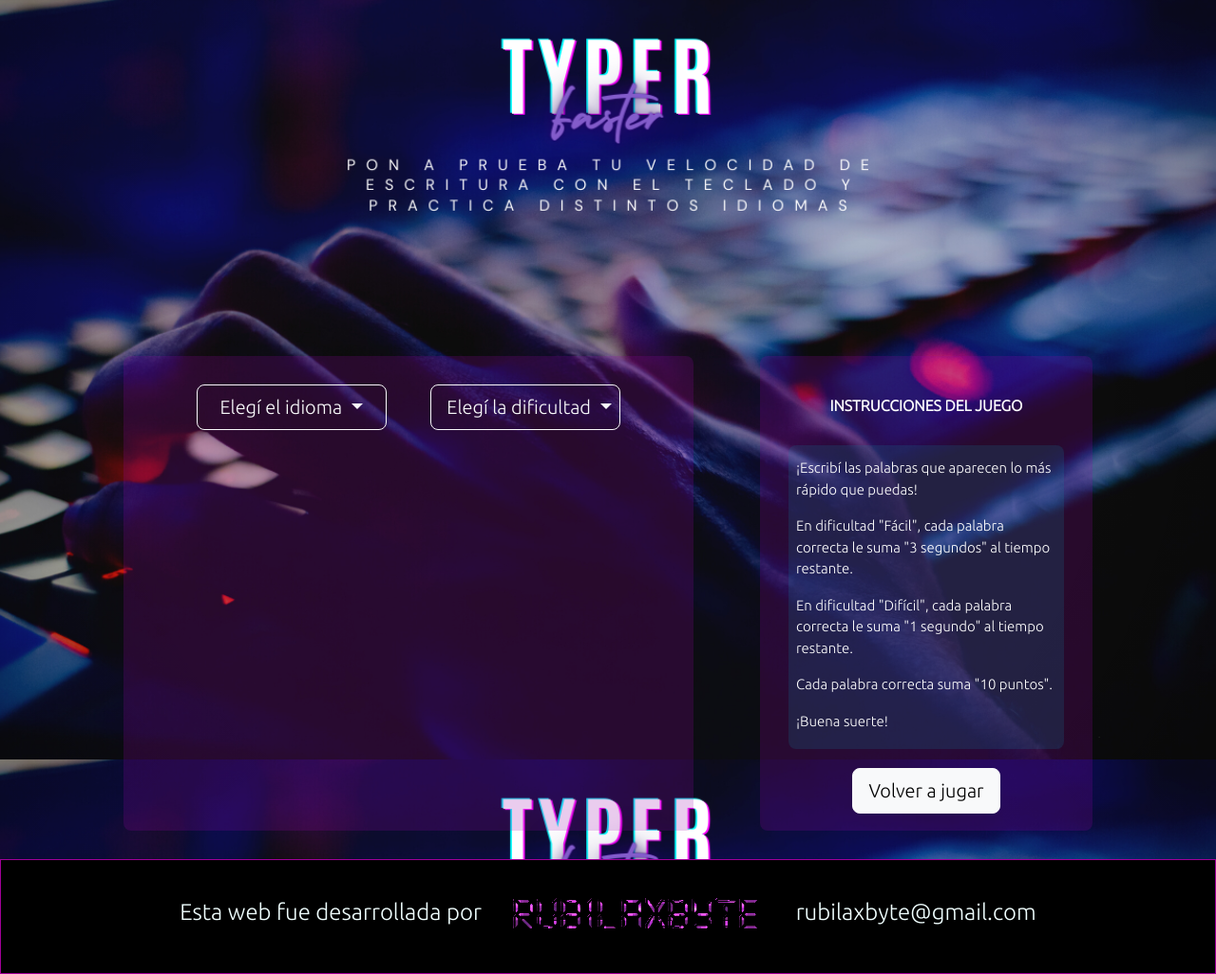
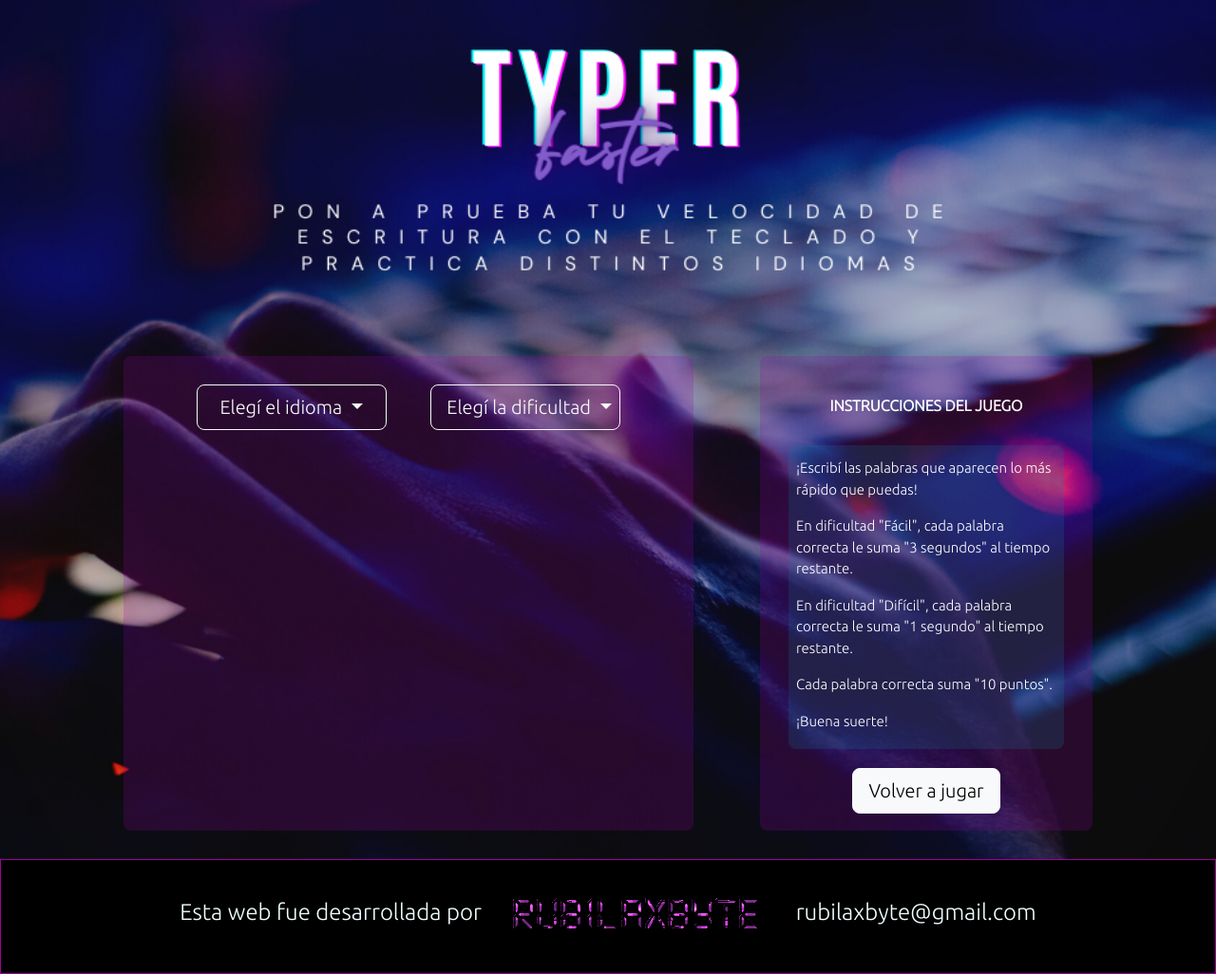
Before and after one commit to RubilaxByte/Typer-Faster, a plain HTML site: page index.html in a window 1280 px wide. Shown: the whole page at 95% size. Drawn offline with nearby package versions, Linux system fonts and the light colour scheme.

```diff
--- a/index.html
+++ b/index.html
@@ -19,7 +19,7 @@
       background-image: url("images/fondo.png");
       background-repeat: no-repeat;
       background-size: cover;
-      background-attachment: fixed;
+      background-position: center;
       margin: 0;
       box-sizing: border-box;
       font-family: 'Ubuntu', sans-serif;
```
